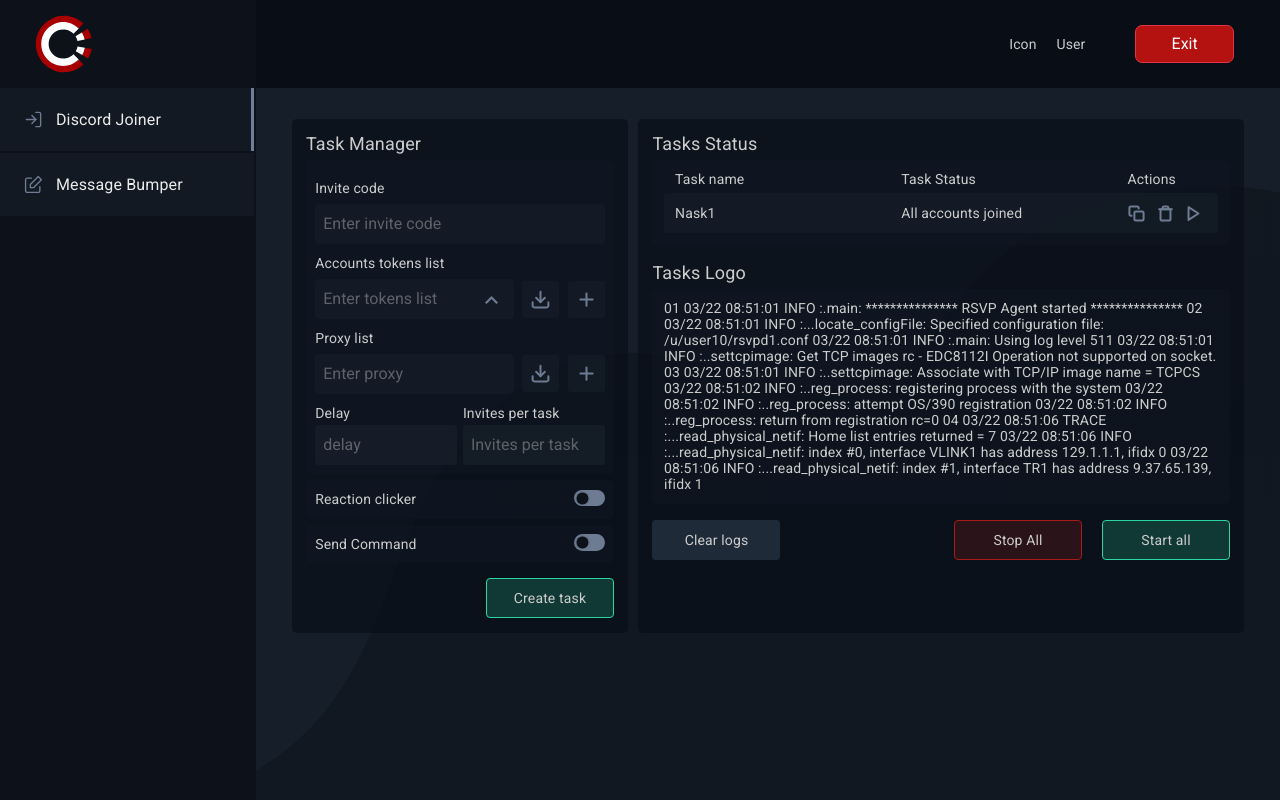
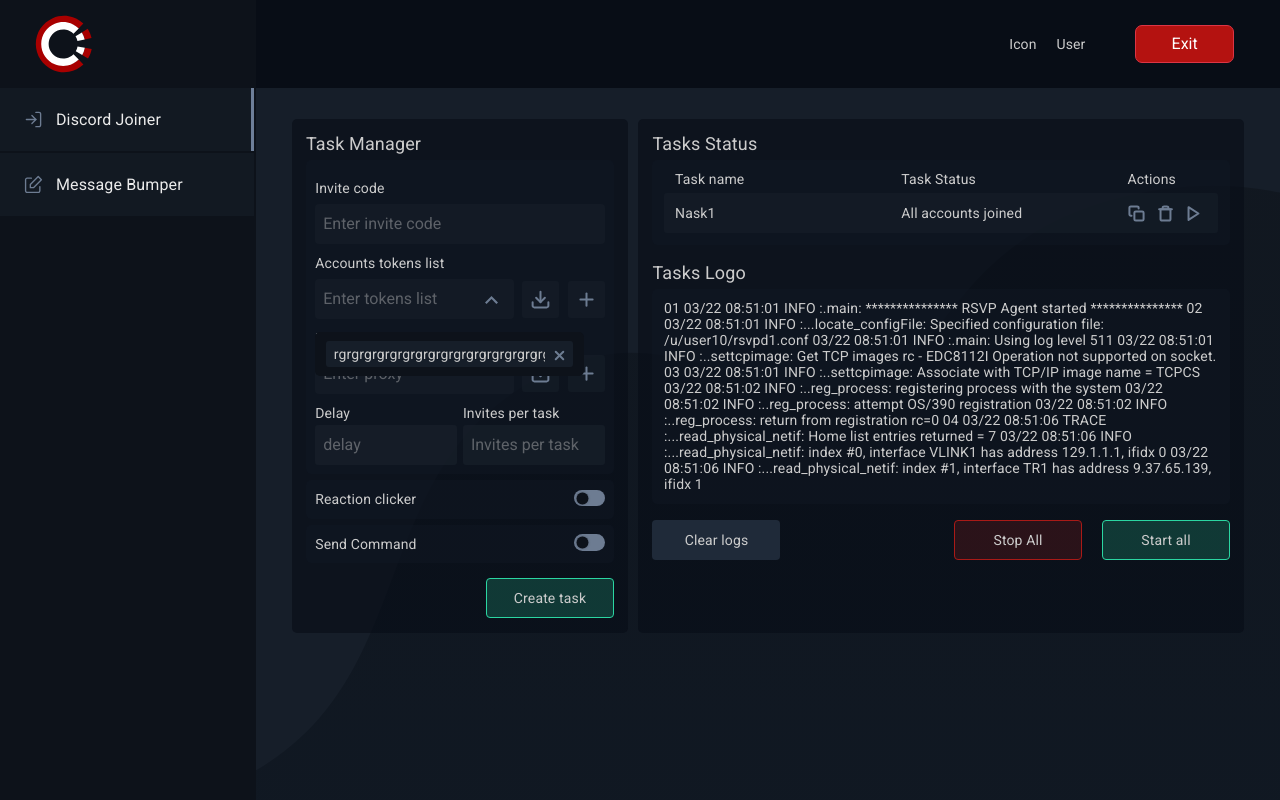
Before and after one commit to BolshanDV/discord_joiner_UI, a Nuxt app: page / in a window 1280 px wide. Both pictures are taken after a click on the element 489 px from the left and 299 px from the top of the page. Built offline with nearby package versions, Linux system fonts and the light colour scheme.

Commit message:
some fixes

```diff
--- a/components/discordJoinerModule/taskManager/taskManager.vue
+++ b/components/discordJoinerModule/taskManager/taskManager.vue
@@ -51,6 +51,7 @@
             </div>
 
                 <div
+                    class="cross_icon"
                     @click="DELETE_TOKEN_FROM_LIST(index)"
                 >
                   <img src="../../../assets/icons/cross.svg" alt="">
@@ -225,7 +226,7 @@ name: "taskManager",
 }
 .scroll{
   position: absolute;
-  width: 20%;
+  width: 21%;
   padding: 0.5%;
   z-index: 2;
   background-color: #0D121A;
@@ -245,4 +246,7 @@ name: "taskManager",
 .row_rotate{
   transform: rotate(180deg);
 }
+.cross_icon{
+  margin-left: 4%;
+}
 </style>
--- a/store/discordJoinerStore/discordJoiner.js
+++ b/store/discordJoinerStore/discordJoiner.js
@@ -3,7 +3,7 @@ import {validateAndExtractTokens, validateSingleToken} from "./validateService";
 
 export const state = () => ({
     popUpFlag: false,
-    tokens: [],
+    tokens: ['rgrgrgrgrgrgrgrgrgrgrgrgrgrgrgrgrgrgrgrg'],
     errorToken: null,
     successJoined: [],
     globalStatus: false,
```
